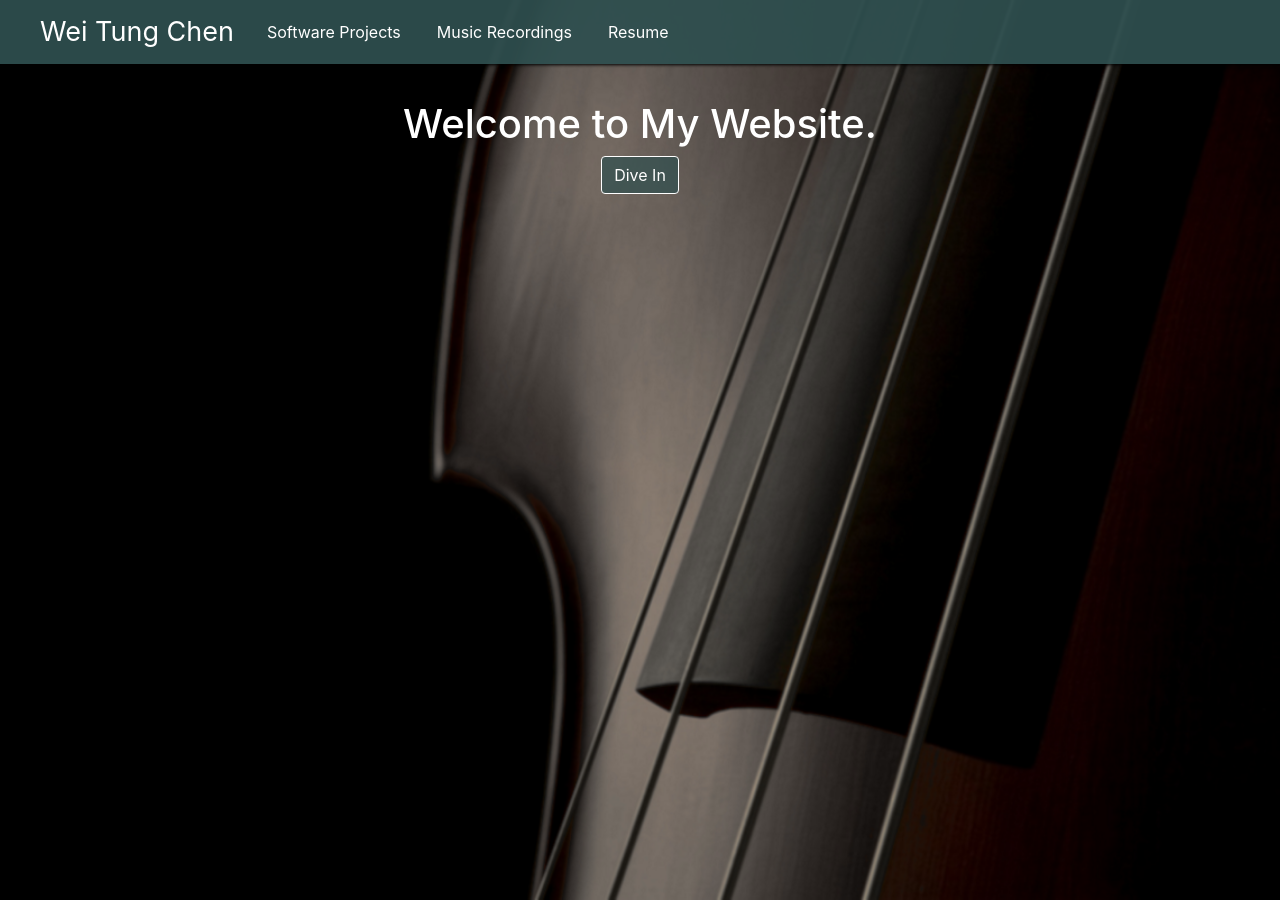
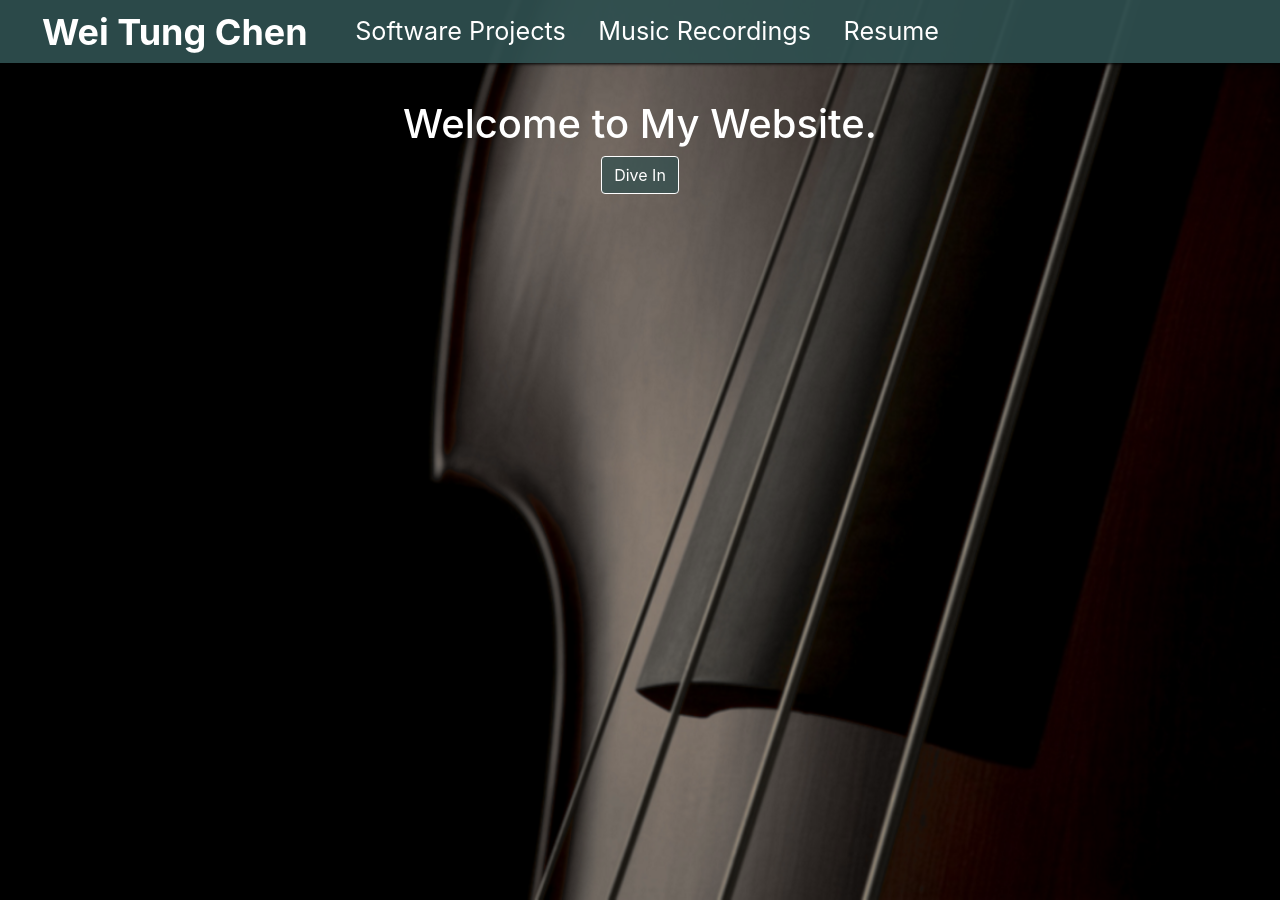
Before and after one commit to lleeoochen/lleeoochen.github.io-jekyll, a Jekyll site: the page built from index.md, in a window 1280 px wide. Built offline with Jekyll 4.4.1, drawn with Linux system fonts in a browser that asks for light colours.

Commit message:
improved website css

```diff
--- a/_includes/menu.html
+++ b/_includes/menu.html
@@ -1,14 +1,10 @@
 <nav class="navbar navbar-expand-md">
 	<div class="container-fluid">
-		<a href="{{ site.baseurl }}/" class="navbar-brand">
-			<div id="home-nav" class="row">
-				Wei Tung Chen
-			</div>
+		<a id="home-nav" href="{{ site.baseurl }}/" class="navbar-brand">
+			Wei Tung Chen
 		</a>
 
-		<button class="navbar-toggler" data-toggle="collapse" data-target="#navbarNav">
-			<span class="navbar-toggler-icon"></span>
-		</button>
+		<img class="navbar-toggler" src="/assets/images/menu.png" data-toggle="collapse" data-target="#navbarNav"/>
 
 		<div class="collapse navbar-collapse" id="navbarNav">
 			<ul class="nav navbar-nav">
--- a/assets/css/includes/menu.scss
+++ b/assets/css/includes/menu.scss
@@ -3,11 +3,15 @@
 @media screen and (orientation: portrait) {
   :root {
     --menu-title-size: 3vh;
+    --menu-margin-size: 0.5vh;
+    --menu-toggle-size: 5vh;
   }
 }
 @media screen and (orientation: landscape) {
   :root {
-    --menu-title-size: 3vh;
+    --menu-title-size: 4vh;
+    --menu-margin-size: 0.5vh;
+    --menu-toggle-size: 5vh;
   }
 }
 
@@ -22,7 +26,8 @@
   opacity: 1;
   z-index: 100;
   background-color: var(--menu-background-color);
-  padding-left: 30px;
+  padding: var(--menu-margin-size) !important;
+  padding-left: calc(var(--menu-margin-size) * 6) !important;
   position: fixed;
   width: 100%;
 
@@ -41,10 +46,11 @@
 }
 
 .navbar-nav .nav-link {
-  padding-left: 20px;
+  padding-left: var(--menu-margin-size) !important;
   white-space: nowrap;
   color: var(--menu-foreground-color) !important;
   background-color: unset !important;
+  font-size: calc(var(--menu-title-size) * 0.7);
 
   &:hover {
     color: var(--menu-hover-color) !important;
@@ -77,12 +83,10 @@
 }
 
 #home-nav {
-  line-height: 48px;
-  height: 48px;
-  padding-right: 24px;
+  padding-right: calc(var(--menu-margin-size) * 6);
   color: var(--menu-foreground-color);
   font-size: var(--menu-title-size);
-  padding-left: 10px;
+  font-weight: bold;
 
   &:hover {
     color: var(--menu-hover-color) !important;
@@ -98,8 +102,8 @@
 }
 
 .navbar-toggler {
-  span {
-    background-image: url('/assets/images/menu.png');
+  padding: var(--menu-margin-size);
+  width: var(--menu-toggle-size);
 
-  }
+  /*font-size: var(--menu-title-size);*/
 }
```
